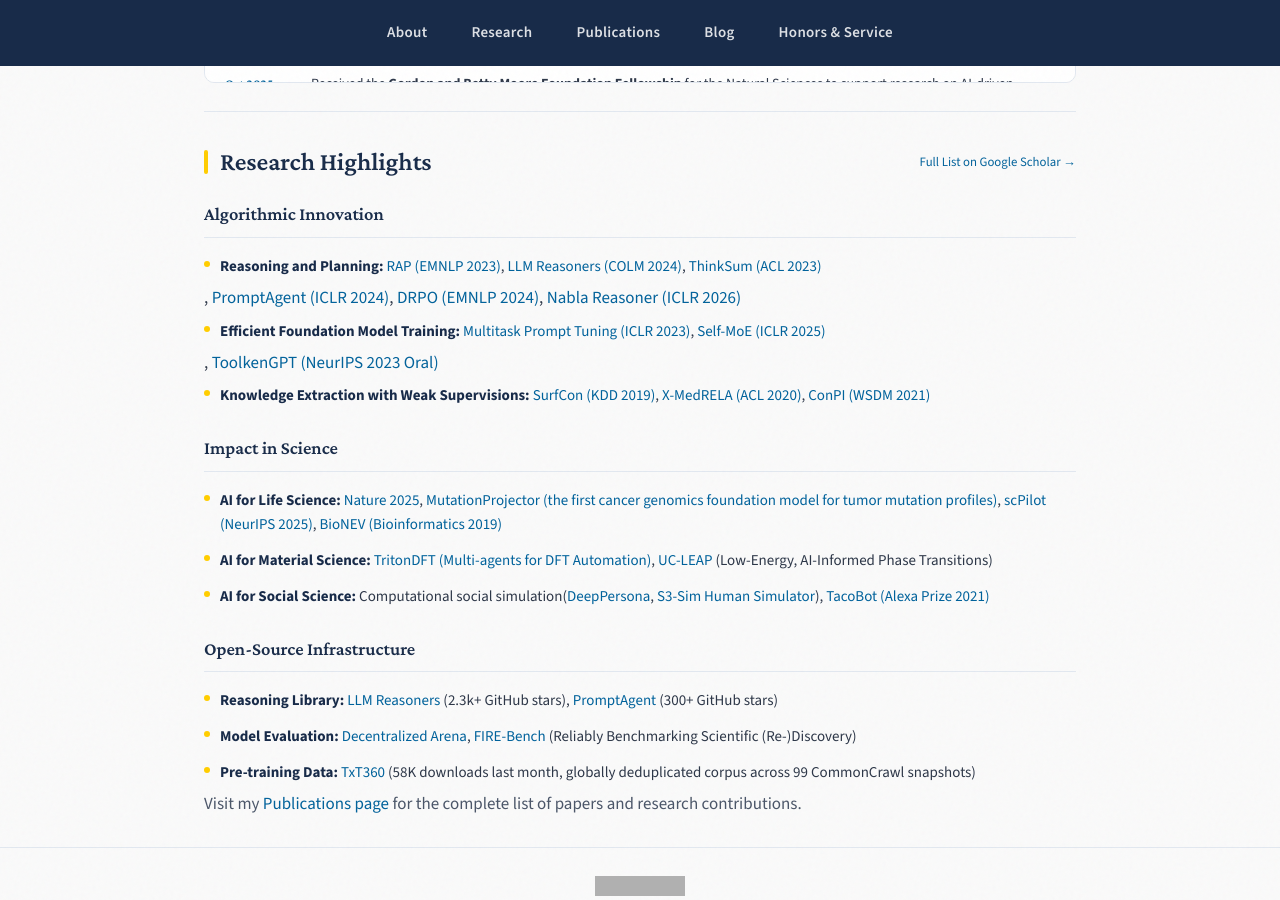
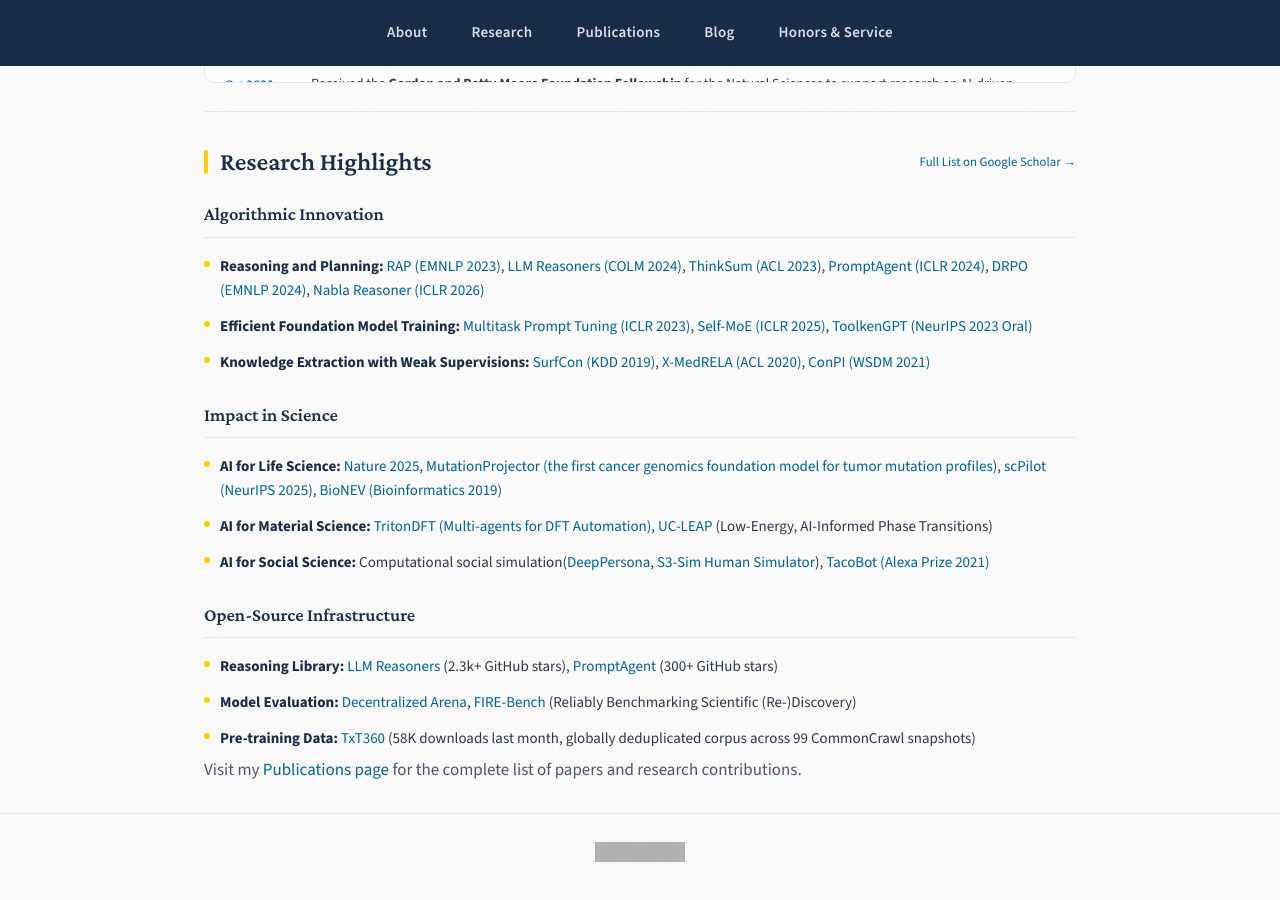
Before and after one commit to zhenwang9102/zhenwang9102.github.io, a Jekyll site: the page built from _posts/2019-06-02-venue.markdown, in a window 1280 px wide and 900 px high, scrolled down 2180 px. Built offline with Jekyll 4.4.1, drawn with Linux system fonts in a browser that asks for light colours; grey boxes are pictures that could not be loaded.

```diff
--- a/_layouts/default.html
+++ b/_layouts/default.html
@@ -1011,8 +1011,8 @@
       <div class="research-highlights-content">
         <h3>Algorithmic Innovation</h3>
         <ul>
-          <li><strong>Reasoning and Planning:</strong> <a href="https://arxiv.org/abs/2305.14992">RAP (EMNLP 2023)</a>, <a href="https://arxiv.org/abs/2404.05221">LLM Reasoners (COLM 2024)</a>, <a href="https://arxiv.org/abs/2210.01293">ThinkSum (ACL 2023)</a></li>, <a href="https://arxiv.org/abs/2310.16427">PromptAgent (ICLR 2024)</a>, <a href="https://arxiv.org/abs/2411.08733">DRPO (EMNLP 2024)</a>, <a href="https://openreview.net/pdf?id=pEJAja73dk">Nabla Reasoner (ICLR 2026)</a></li>
-          <li><strong>Efficient Foundation Model Training:</strong> <a href="https://arxiv.org/abs/2303.02861">Multitask Prompt Tuning (ICLR 2023)</a>, <a href="https://arxiv.org/abs/2406.12034">Self-MoE (ICLR 2025)</a></li>, <a href="https://arxiv.org/abs/2305.11554">ToolkenGPT (NeurIPS 2023 Oral)</a></li>
+          <li><strong>Reasoning and Planning:</strong> <a href="https://arxiv.org/abs/2305.14992">RAP (EMNLP 2023)</a>, <a href="https://arxiv.org/abs/2404.05221">LLM Reasoners (COLM 2024)</a>, <a href="https://arxiv.org/abs/2210.01293">ThinkSum (ACL 2023)</a>, <a href="https://arxiv.org/abs/2310.16427">PromptAgent (ICLR 2024)</a>, <a href="https://arxiv.org/abs/2411.08733">DRPO (EMNLP 2024)</a>, <a href="https://openreview.net/pdf?id=pEJAja73dk">Nabla Reasoner (ICLR 2026)</a></li>
+          <li><strong>Efficient Foundation Model Training:</strong> <a href="https://arxiv.org/abs/2303.02861">Multitask Prompt Tuning (ICLR 2023)</a>, <a href="https://arxiv.org/abs/2406.12034">Self-MoE (ICLR 2025)</a>, <a href="https://arxiv.org/abs/2305.11554">ToolkenGPT (NeurIPS 2023 Oral)</a></li>
           <li><strong>Knowledge Extraction with Weak Supervisions:</strong> <a href="https://arxiv.org/abs/1906.09285">SurfCon (KDD 2019)</a>, <a href="https://arxiv.org/abs/2005.00889">X-MedRELA (ACL 2020)</a>, <a href="https://zhenwang9102.github.io/files/WSDM2021_ZW_ConPI.pdf">ConPI (WSDM 2021)</a></li>
         </ul>
         <h3>Impact in Science</h3>
```
